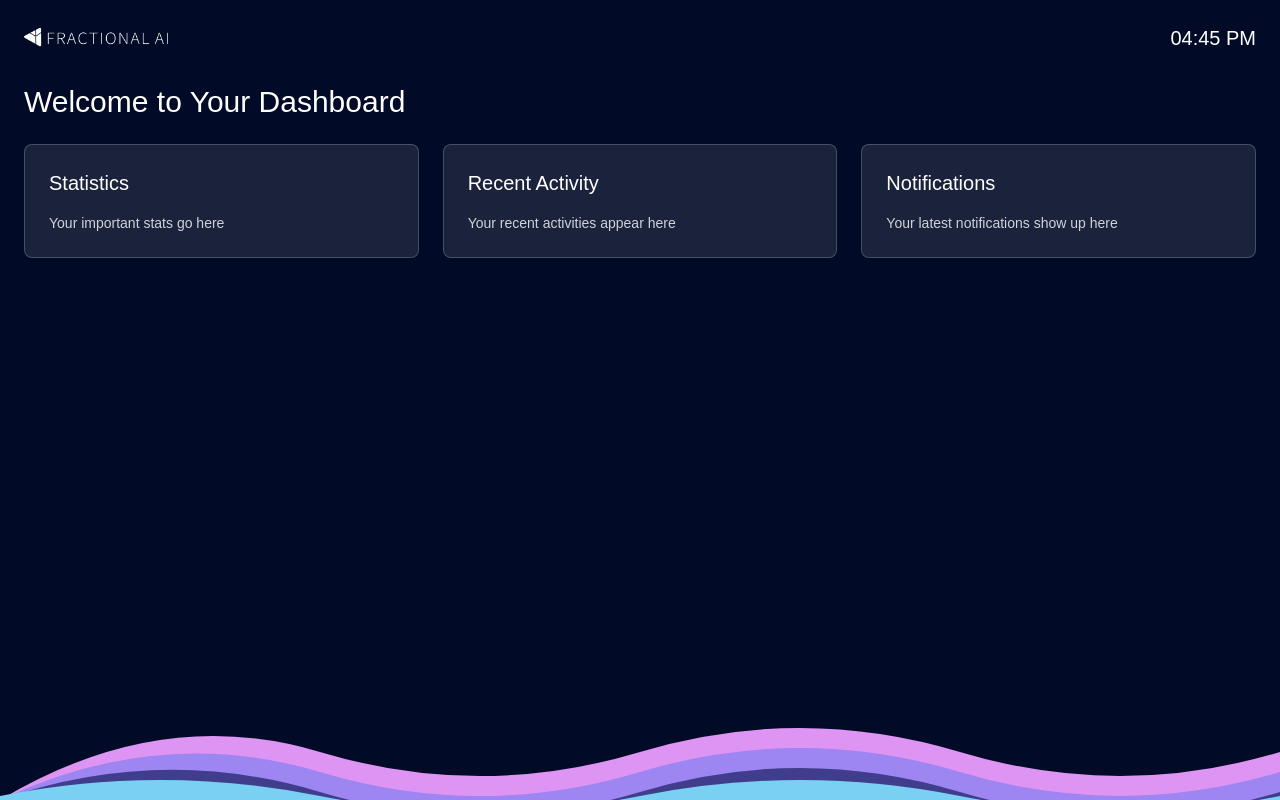
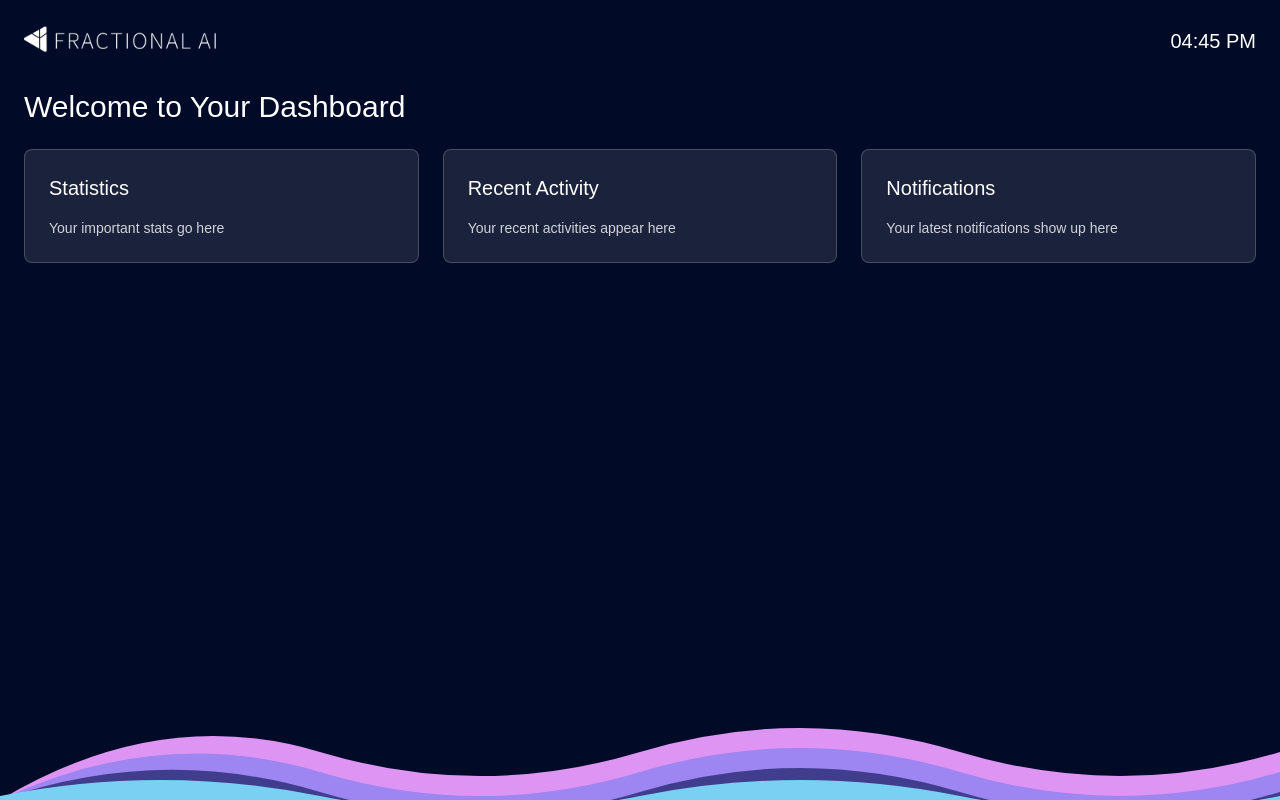
Before and after one commit to cbhl/improved-computing-machine, a Next.js app: page / in a window 1280 px wide. Built offline with nearby package versions, Linux system fonts and the light colour scheme.

Commit message:
bigger logo

```diff
--- a/src/app/page.tsx
+++ b/src/app/page.tsx
@@ -46,7 +46,7 @@ export default function Home() {
   return (
     <div className="min-h-screen p-6 relative" style={{ backgroundColor: '#010A26', color: '#FFFFFF' }}>
       <header className="flex justify-between items-center mb-8">
-        <Image src="/logo-dark.avif" alt="Logo" width={150} height={50} className="object-contain" />
+        <Image src="/logo-dark.avif" alt="Logo" width={200} height={70} className="object-contain" />
         <div className="text-xl">
           {formatTime(time)}
         </div>
```
